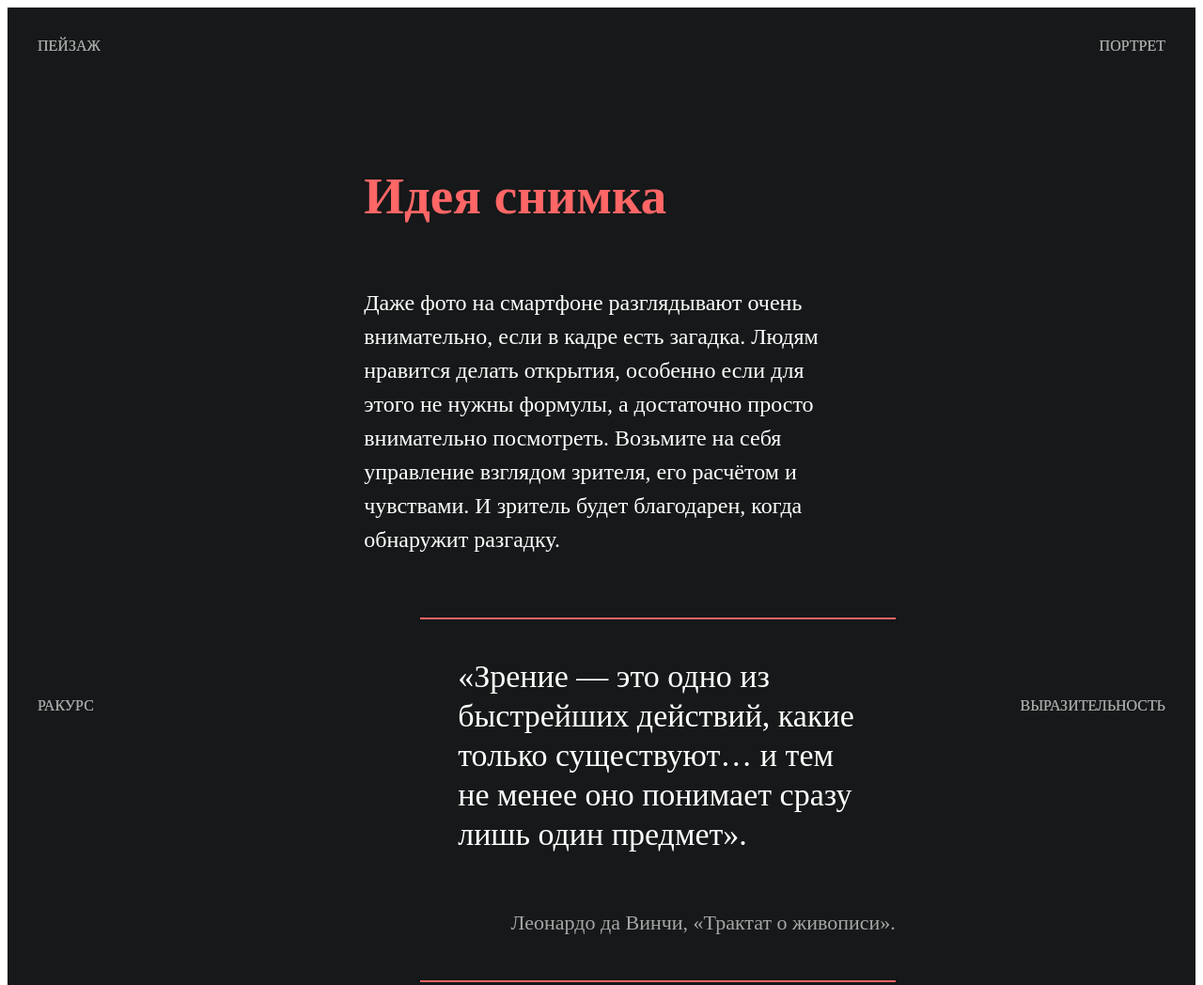
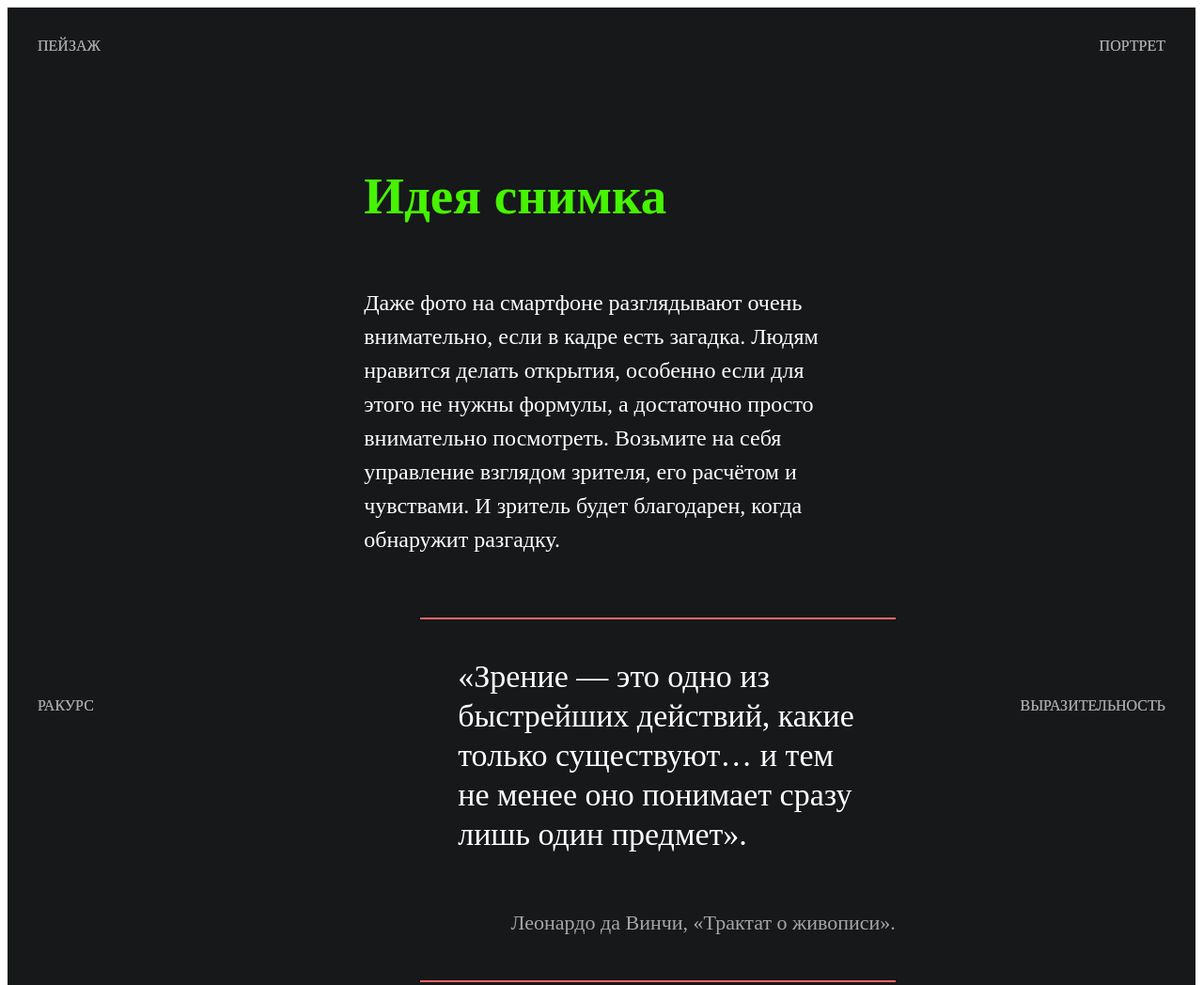
Before and after one commit to TimAbuev/first-project, a plain HTML site: page index.html in a window 1280 px wide. Shown: the top 1048 px of the page at 94% size. Drawn offline with Linux system fonts and the light colour scheme.

Commit message:
поменяли цвет заголовка на ядовито-зелёный

```diff
--- a/style.css
+++ b/style.css
@@ -56,7 +56,7 @@
 
   /* свойства заголовка всей страницы */
   .content__title_item_main {
-    color: #ff6666;
+    color: #46f301;
     font-size: 55px;
     line-height: 70px;
     margin-bottom: 60px;
```
